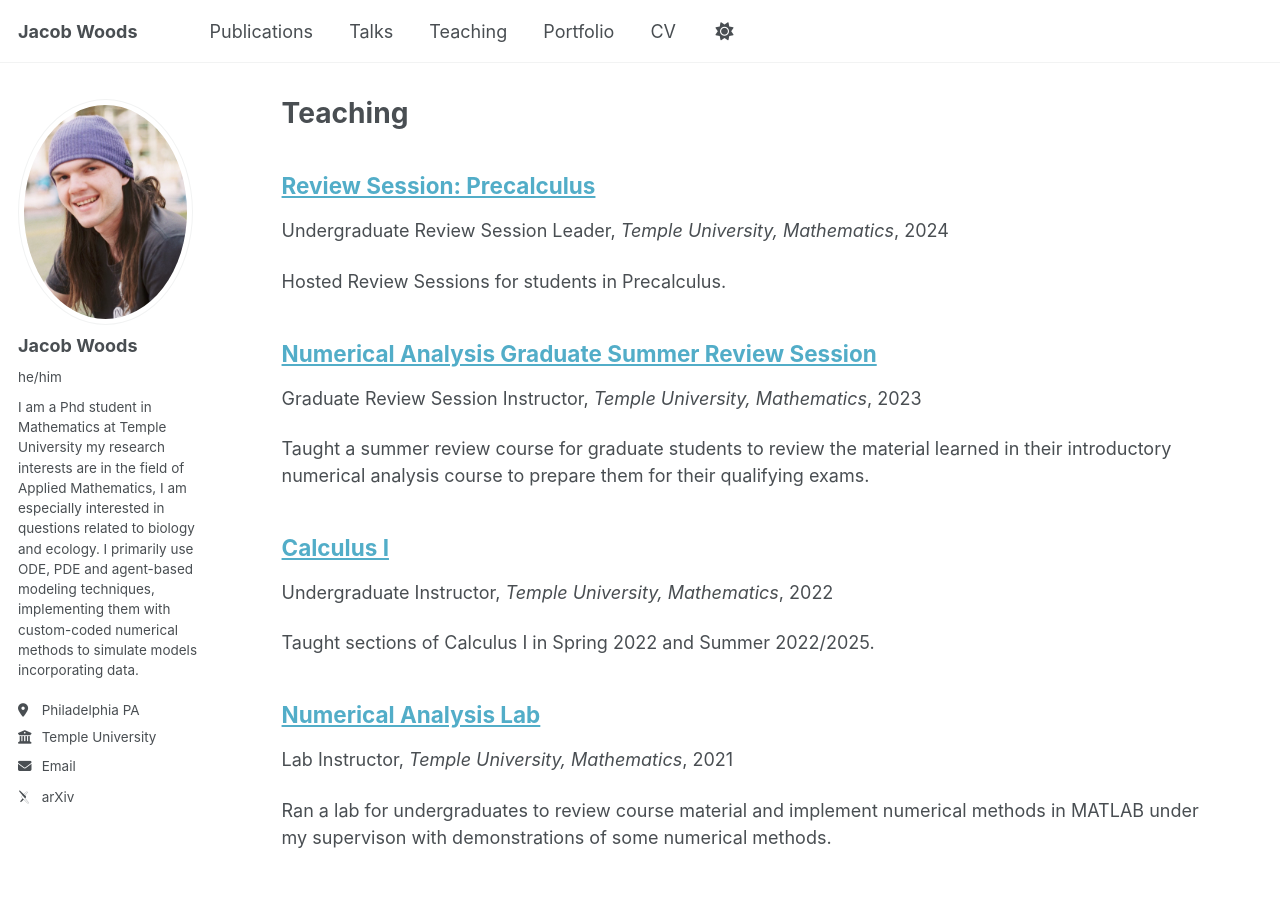
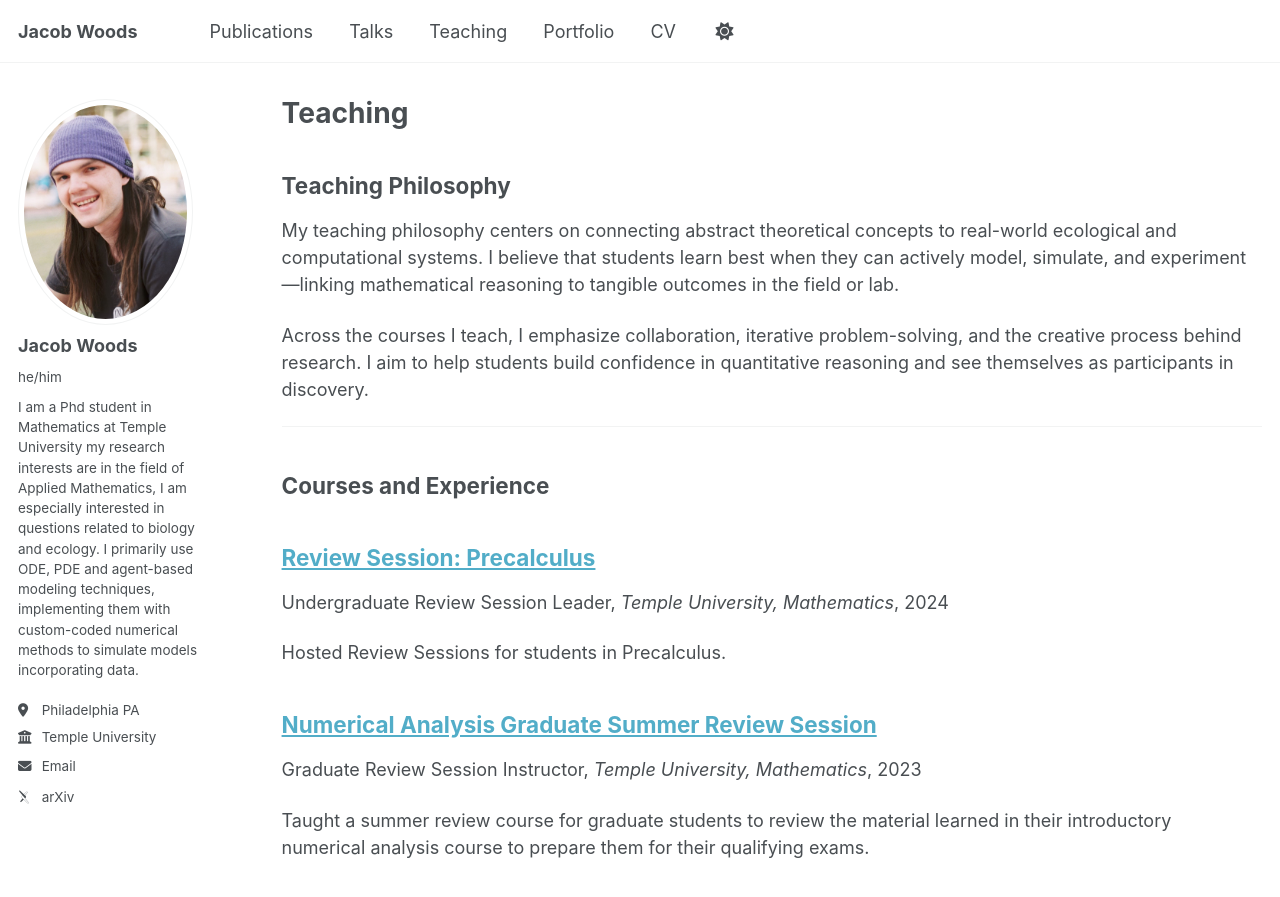
Before and after one commit to JacobWoods/JacobWoods.github.io, a Jekyll site: the page built from _pages/teaching.html, in a window 1280 px wide and 900 px high. Shown: the top 897 px of the window. Built offline with Jekyll 4.4.1, drawn with Linux system fonts in a browser that asks for light colours; some web fonts are replaced.

Commit message:
Update teaching.html

```diff
--- a/_pages/teaching.html
+++ b/_pages/teaching.html
@@ -8,14 +8,29 @@ author_profile: true
 {% include base_path %}
 
 
-<!-- About my Teaching -->
 
 <section id="teaching-philosophy">
-  {{ include teaching_philosophy.md | markdownify }}
+  <h2>Teaching Philosophy</h2>
+
+  <p>
+    My teaching philosophy centers on connecting abstract theoretical concepts to
+    real-world ecological and computational systems. I believe that students learn best
+    when they can actively model, simulate, and experiment—linking mathematical
+    reasoning to tangible outcomes in the field or lab.
+  </p>
+
+  <p>
+    Across the courses I teach, I emphasize collaboration, iterative problem-solving,
+    and the creative process behind research. I aim to help students build confidence
+    in quantitative reasoning and see themselves as participants in discovery.
+  </p>
 </section>
 
-<!-- Courses an Experiences -->
+<hr />
 
-{% for post in site.teaching reversed %}
-  {% include archive-single.html %}
-{% endfor %}
+<section id="teaching-experience">
+  <h2>Courses and Experience</h2>
+  {% for post in site.teaching reversed %}
+    {% include archive-single.html %}
+  {% endfor %}
+</section>
```
